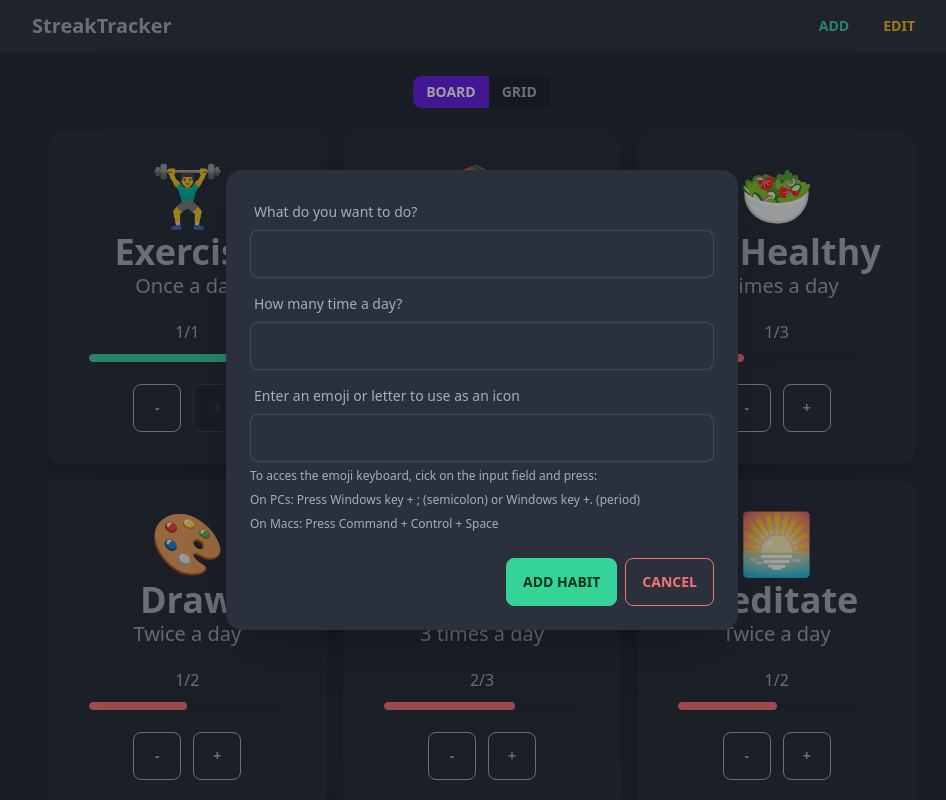
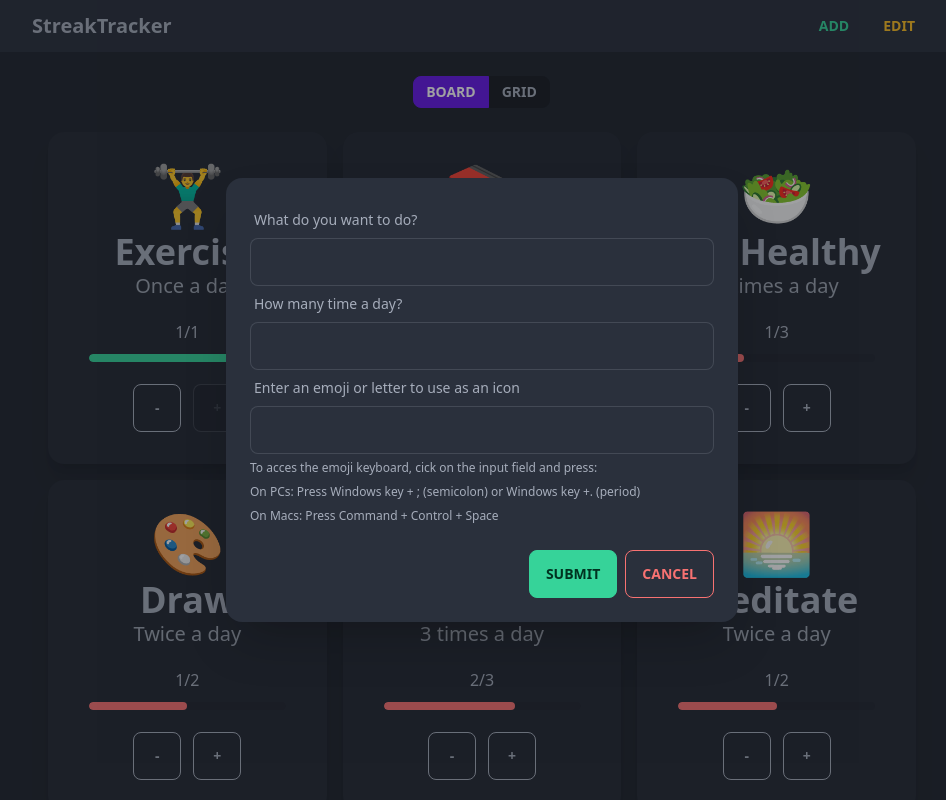
Before and after one commit to kcereno/streaks-habit-tracker, a React (Create React App) app: page / in a window 1280 px wide. Both pictures are taken after a click on the button "ADD". Shown: the top 800 px of the page, without its empty margins (158-1104 px from the left). Built offline with nearby package versions, Linux system fonts and the light colour scheme.

Commit message:
refactor habit form questions

```diff
--- a/src/layout/Layout/Modals/Modal.tsx
+++ b/src/layout/Layout/Modals/Modal.tsx
@@ -1,9 +1,12 @@
+/* eslint-disable react/no-unknown-property */
+/* eslint-disable @typescript-eslint/indent */
+/* eslint-disable @typescript-eslint/quotes */
 /* eslint-disable react/jsx-props-no-spreading */
 /* eslint-disable @typescript-eslint/no-unused-vars */
 /* eslint-disable import/no-extraneous-dependencies */
 /* eslint-disable jsx-a11y/label-has-associated-control */
 import { useContext, useState } from 'react';
-import { useForm } from 'react-hook-form';
+import { useForm, SubmitHandler } from 'react-hook-form';
 import { HabitI } from '../../../models/models';
 import AppContext from '../../../store/AppContext/app-context';
 
@@ -13,67 +16,132 @@ type Inputs = {
   icon: string;
 };
 
+// TODO: Work on validation
+
+interface AddModalInputProps {
+  inputProps: any;
+  inputConfig: {
+    labelText: string;
+    inputType: string;
+  };
+}
+
+function AddModalInput({
+  inputProps,
+  inputConfig: { labelText, inputType },
+}: AddModalInputProps) {
+  const [touched, setTouched] = useState<boolean>(false);
+  const [valid, setValid] = useState<boolean>(false);
+
+  const handleInputChange = (e: any) => {
+    const validateInput = (
+      input: string,
+      minLength: number,
+      maxLengthNumber: number,
+    ) => input.length >= minLength && input.length <= maxLengthNumber;
+
+    setTouched(true);
+    const inputIsValid = validateInput(e.target.value, 1, 10);
+
+    if (inputIsValid) setValid(true);
+    else setValid(false);
+  };
+
+  return (
+    <div className="form-control ">
+      <label className="label">
+        <span className="label-text">{labelText}</span>
+      </label>
+      <input
+        type={inputType}
+        className={`input input-bordered w-full ${
+          touched && !valid && 'input-error'
+        } ${touched && valid && 'input-success'}`}
+        {...inputProps}
+        onChange={handleInputChange}
+      />
+    </div>
+  );
+}
+
 function Modal() {
   const { addHabit } = useContext(AppContext);
+  const [habitnameInputTouched, sethabitnameInputTouched] = useState<
+    boolean | null
+  >(false);
+  const [habitNameValid, setHabitNameValid] = useState<boolean>(false);
+  const [goalTouched, setGoalTouched] = useState<boolean>(false);
+  const [iconTouched, setIconTouched] = useState<boolean>(false);
 
   const {
     register,
     handleSubmit,
+    watch,
+    formState: { errors },
+  } = useForm<Inputs>();
 
-    formState: { errors },
-  } = useForm();
-  const onSubmit = (data: any) => {
-    const randomNum = Math.floor(Math.random() * 1000) + 1;
+  const validateInput = (
+    input: string,
+    minLength: number,
+    maxLengthNumber: number,
+  ) => input.length >= minLength && input.length <= maxLengthNumber;
 
-    const newHabit: HabitI = {
-      id: randomNum + data.habitName,
-      name: data.habitName,
-      goal: data.goal,
-      progress: 0,
-      icon: data.icon,
-      logs: [],
-    };
+  const handleHabitNameChange = (e: any) => {
+    sethabitnameInputTouched(true);
+    const inputIsValid = validateInput(e.target.value, 1, 10);
 
-    addHabit(newHabit);
+    if (inputIsValid) setHabitNameValid(true);
+    else setHabitNameValid(false);
   };
+  console.log('Modal ~ errors:', errors);
+  const onSubmit: SubmitHandler<Inputs> = (data: any) => console.log(data);
+
   return (
     <div>
       <input type="checkbox" id="modal" className="modal-toggle" />
       <div className="modal">
         <div className="modal-box">
           <form onSubmit={handleSubmit(onSubmit)}>
-            <div className="form-control ">
+            {/* <div className="form-control ">
               <label className="label">
                 <span className="label-text">What do you want to do?</span>
               </label>
               <input
                 type="text"
-                className="input input-bordered w-full "
+                className={`input input-bordered w-full ${
+                  habitnameInputTouched && !habitNameValid && 'input-error'
+                } ${
+                  habitnameInputTouched && habitNameValid && 'input-success'
+                }`}
                 {...register('habitName', { required: true })}
+                onChange={handleHabitNameChange}
               />
-            </div>
-            <div className="form-control w-full mt-2">
-              <label className="label">
-                <span className="label-text">How many time a day?</span>
-              </label>
-              <input
-                type="number"
-                className="input input-bordered w-full"
-                {...register('goal', { required: true })}
-              />
-            </div>
-            <div className="form-control w-full mt-2">
-              <label className="label">
-                <span className="label-text">
-                  Enter an emoji or letter to use as an icon
-                </span>
-              </label>
-              <input
-                type="string"
-                className="input input-bordered w-full"
-                {...register('icon', { required: true })}
-              />
-            </div>
+            </div> */}
+
+            <AddModalInput
+              inputProps={{ ...register('habitName', { required: true }) }}
+              inputConfig={{
+                labelText: 'What do you want to do?',
+                inputType: 'text',
+              }}
+            />
+
+            <AddModalInput
+              inputProps={register('goal', { required: true })}
+              inputConfig={{
+                labelText: 'How many time a day?',
+                inputType: 'number',
+              }}
+            />
+
+            <AddModalInput
+              inputProps={{ ...register('icon', { required: true }) }}
+              inputConfig={{
+                labelText: 'Enter an emoji or letter to use as an icon',
+                inputType: 'text',
+              }}
+            />
+
             <span className="label-text-alt">
               To acces the emoji keyboard, cick on the input field and press:
               <br />
@@ -84,7 +152,8 @@ function Modal() {
             </span>
             <div className="modal-action">
               <button type="submit" className="btn btn-success">
-                Add Habit
+                {/* <label htmlFor="modal">Submit</label> */}
+                Submit
               </button>
               <button type="button" className="btn btn-outline btn-error">
                 <label htmlFor="modal">Cancel</label>
```
